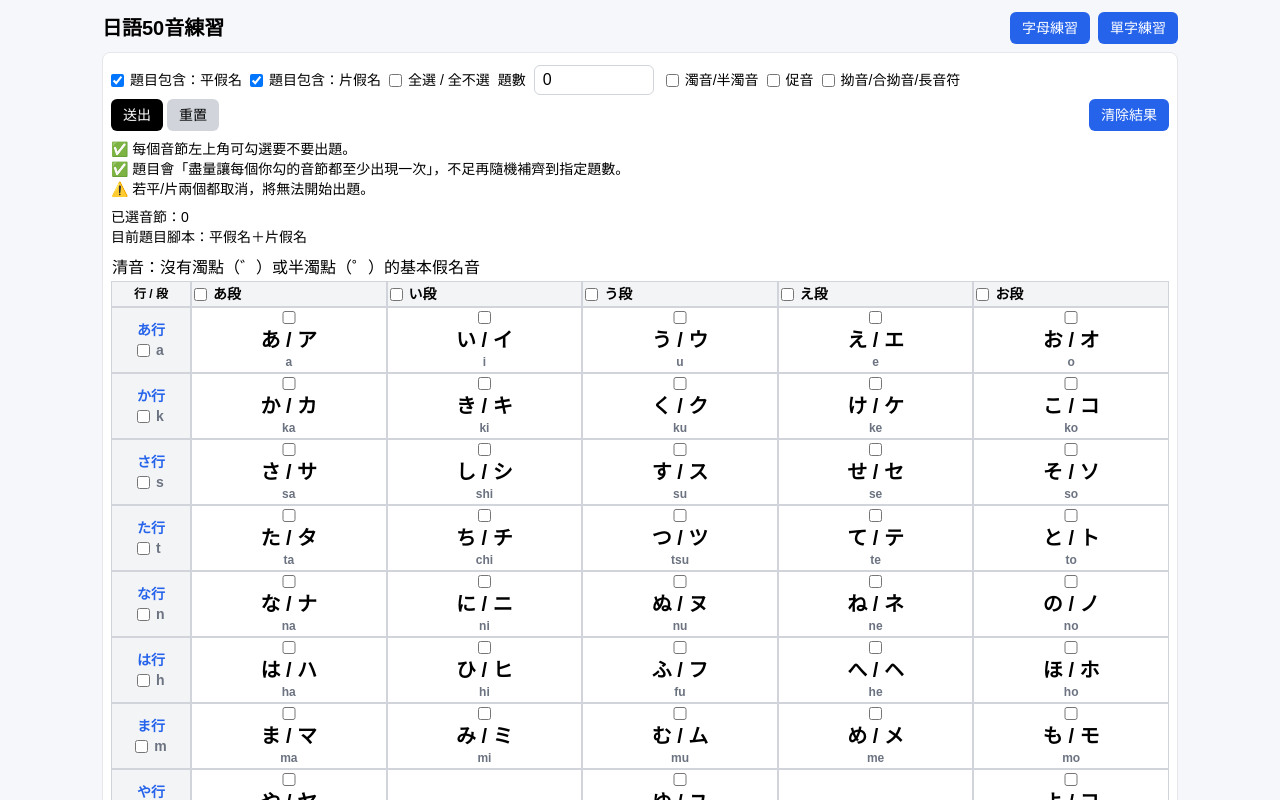
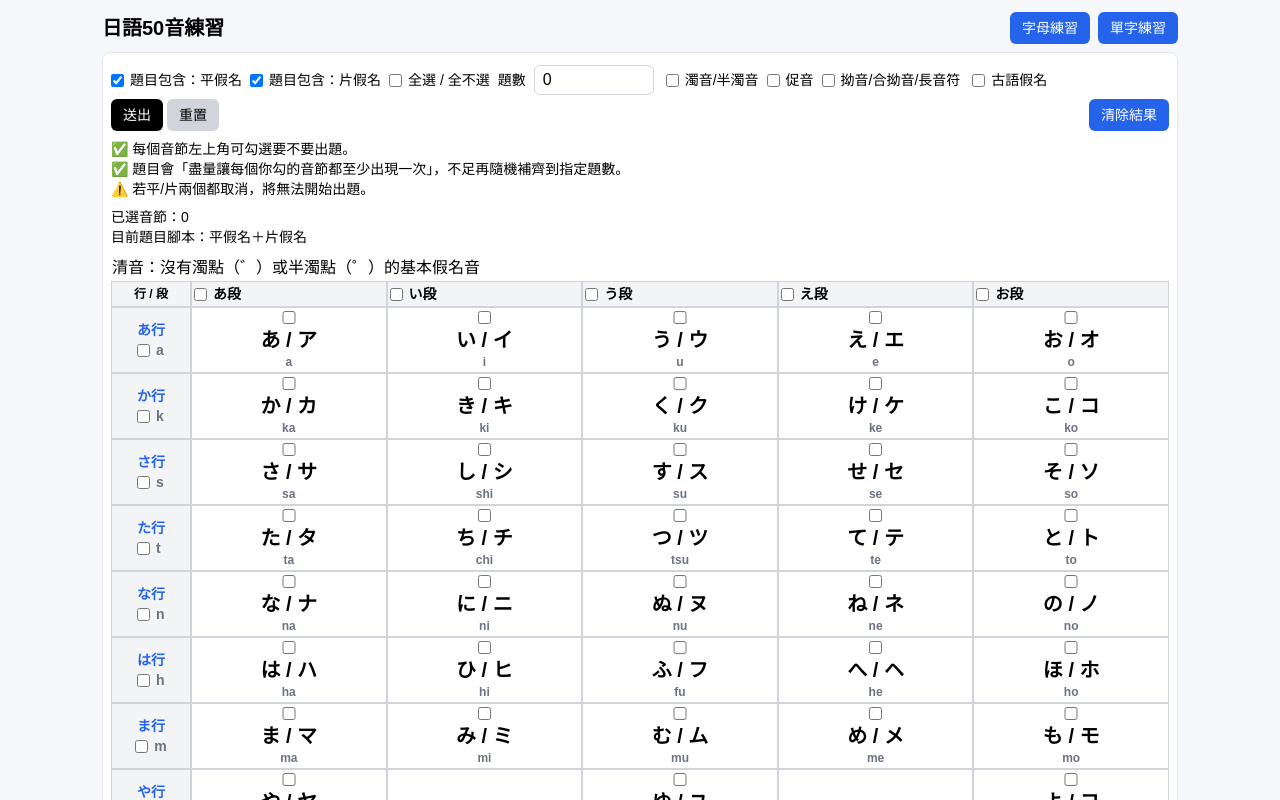
Before and after one commit to psplover16/Japanese_Word_Practice_Vue, a Vue app: page /letter-practice in a window 1280 px wide. Shown: the top 800 px of the page. Built offline with nearby package versions, Linux system fonts and the light colour scheme.

Commit message:
添加廢除古語

```diff
--- a/package.json
+++ b/package.json
@@ -1,7 +1,7 @@
 {
   "name": "jp_practice",
   "private": true,
-  "version": "0.1.2",
+  "version": "0.1.3",
   "type": "module",
   "scripts": {
     "dev": "vite",
--- a/src/constants/jpText.js
+++ b/src/constants/jpText.js
@@ -96,7 +96,7 @@ export const letters = [
       { romanization: "wi", hiragana: "ゐ", katakana: "ヰ" },
       null,
       { romanization: "we", hiragana: "ゑ", katakana: "ヱ" },
-      { romanization: "wo", hiragana: "を", katakana: "ヲ" },
+      { romanization: "wo(念o)", hiragana: "を", katakana: "ヲ" },
     ],
   },
   {
@@ -109,6 +109,19 @@ export const letters = [
       null,
     ],
   },
+];
+
+export const oldLetters = [
+  { romanization: "wi", hiragana: "ゐ", katakana: "ヰ", reason: "現代日語已不使用，主要出現在歷史拼寫" },
+  { romanization: "we", hiragana: "ゑ", katakana: "ヱ", reason: "現代日語已不使用，主要出現在歷史拼寫" },
+];
+
+export const specialLetters = [
+  { romanization: "ha", hiragana: "は", katakana: "", reason: "本來念「ha」，但當助詞時念「wa」" },
+  { romanization: "he", hiragana: "へ", katakana: "", reason: "本來念「he」，但當助詞時念「え (e)」" },
+  { romanization: "wo", hiragana: "を", katakana: "ヲ", reason: "現代日語中主要作為助詞使用，發音通常為「o」" },
+  { romanization: "ji", hiragana: "ぢ", katakana: "ヂ", reason: "多數情況與 じ 同音，現代日語少用，主要出現在連濁或歷史拼寫" },
+  { romanization: "zu", hiragana: "づ", katakana: "ヅ", reason: "多數情況與 ず 同音，現代日語少用，主要出現在連濁或固定詞彙" },
 ];
 
 export const dakutenMap = [
--- a/src/stores/chooseTestArea.js
+++ b/src/stores/chooseTestArea.js
@@ -1,6 +1,6 @@
 import { defineStore } from "pinia";
-import { ref, reactive, computed, watch } from "vue";
-import { letters, dakutenMap, sokuon, youon } from "@/constants/jpText.js";
+import { ref, computed, watch } from "vue";
+import { letters, dakutenMap, sokuon, youon, oldLetters } from "@/constants/jpText.js";
 import { shuffled } from "@/helper/dealArray.js";
 
 export default defineStore("chooseTestArea", () => {
@@ -12,6 +12,7 @@ export default defineStore("chooseTestArea", () => {
   const includeDakuten = ref(false);
   const includeSokuon = ref(false);
   const includeYouon = ref(false);
+  const includeOldLetters = ref(false);
 
   const rowSelected = ref([]);
   const colSelected = ref([]);
@@ -184,6 +185,7 @@ export default defineStore("chooseTestArea", () => {
     includeDakuten,
     includeSokuon,
     includeYouon,
+    includeOldLetters,
     rowSelected,
     colSelected,
     shuffled,
--- a/src/views/letterPractice.vue
+++ b/src/views/letterPractice.vue
@@ -3,7 +3,14 @@ import { ref, computed, onMounted, watch, nextTick } from "vue";
 
 import BaseCheckbox from "@/components/BaseCheckbox.vue";
 import BaseBtn from "@/components/BaseBtn.vue";
-import { letters, dakutenMap, youon, sokuon } from "@/constants/jpText.js";
+import {
+  letters,
+  dakutenMap,
+  youon,
+  sokuon,
+  oldLetters,
+  specialLetters,
+} from "@/constants/jpText.js";
 import NoticeCard from "@/components/NoticeCard.vue";
 
 import useLettersMemoryStore from "@/stores/lettersMemory.js";
@@ -22,6 +29,7 @@ const {
   includeDakuten,
   includeSokuon,
   includeYouon,
+  includeOldLetters,
   rowSelected,
   colSelected,
 } = storeToRefs(chooseTestAreaStore);
@@ -80,6 +88,10 @@ const isFullSelection = computed(() => {
   return lettersSelectedCount.value === totalLetters;
 });
 
+const specialWords = computed(() => {
+  return [...specialLetters, ...oldLetters];
+});
+
 const noticeCardVisible = ref(false);
 
 const instinateTest = () => {
@@ -107,6 +119,17 @@ const combineBasicSoundCombinations = (data) => {
     });
   });
   return result;
+};
+
+const excludeOldLetters = (cellData) => {
+  if (includeOldLetters.value) return cellData;
+  return cellData.map((cell) => {
+    if (!cell) return null;
+    const isOldLetters = oldLetters.some(
+      (old) => old.hiragana === cell.hiragana || old.katakana === cell.katakana,
+    );
+    return isOldLetters ? null : cell;
+  });
 };
 
 watch(
@@ -164,6 +187,9 @@ onMounted(() => {
           <BaseCheckbox label="濁音/半濁音" v-model="includeDakuten" />
           <BaseCheckbox label="促音" v-model="includeSokuon" />
           <BaseCheckbox label="拗音/合拗音/長音符" v-model="includeYouon" />
+        </div>
+        <div class="flex items-center gap-x-2 gap-y-1 flex-wrap">
+          <BaseCheckbox label="古語假名" v-model="includeOldLetters" />
         </div>
         <div class="flex gap-1 items-center justify-between w-full">
           <div class="flex gap-1">
@@ -242,7 +268,7 @@ onMounted(() => {
                 </div>
               </th>
               <td
-                v-for="(detailData, colIndex) in row.cells"
+                v-for="(detailData, colIndex) in excludeOldLetters(row.cells)"
                 :key="colIndex"
                 class="border border-gray-300 p-0.5 relative bg-white no-select"
               >
@@ -427,6 +453,46 @@ onMounted(() => {
         </tr>
       </tbody>
     </table>
+
+    <table class="w-full border-separate border-spacing-0 mt-3">
+      <thead>
+        <tr>
+          <th
+            class="bg-neutral-100 font-bold text-base p-1 border border-gray-30"
+            colspan="4"
+          >
+            特殊音節
+          </th>
+        </tr>
+      </thead>
+      <tbody>
+        <tr v-for="(item, index) in specialWords" :key="index">
+          <th
+            class="w-[80px] bg-neutral-100 font-bold text-xs p-0.5 border border-gray-300"
+          >
+            <div
+              class="flex flex-col items-center justify-center gap-0.5 text-sm"
+            >
+              <div
+                class="flex flex-col justify-center items-center font-extrabold text-primary"
+              >
+                <div class="font-bold text-nowrap sm:text-xl text-lg">
+                  {{
+                    `${item?.hiragana} ${item?.katakana && "/"} ${item?.katakana}`
+                  }}
+                </div>
+                <div class="font-semibold text-xs text-muted">
+                  {{ item?.romanization }}
+                </div>
+              </div>
+            </div>
+          </th>
+          <td class="border border-gray-300 p-1 relative bg-white no-select">
+            {{ item?.reason }}
+          </td>
+        </tr>
+      </tbody>
+    </table>
     <NoticeCard v-model="noticeCardVisible" />
   </div>
   <!--  -->
```
